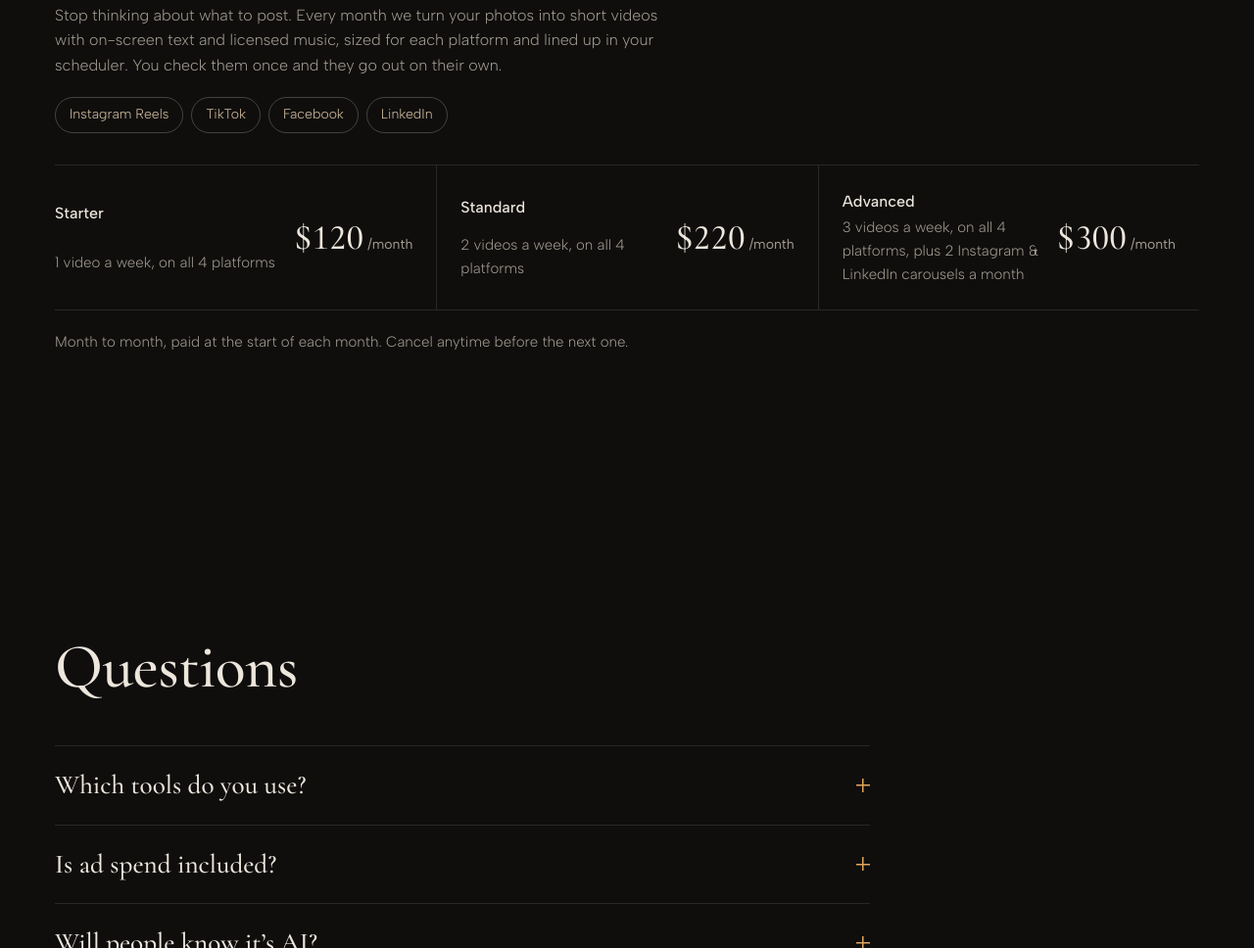
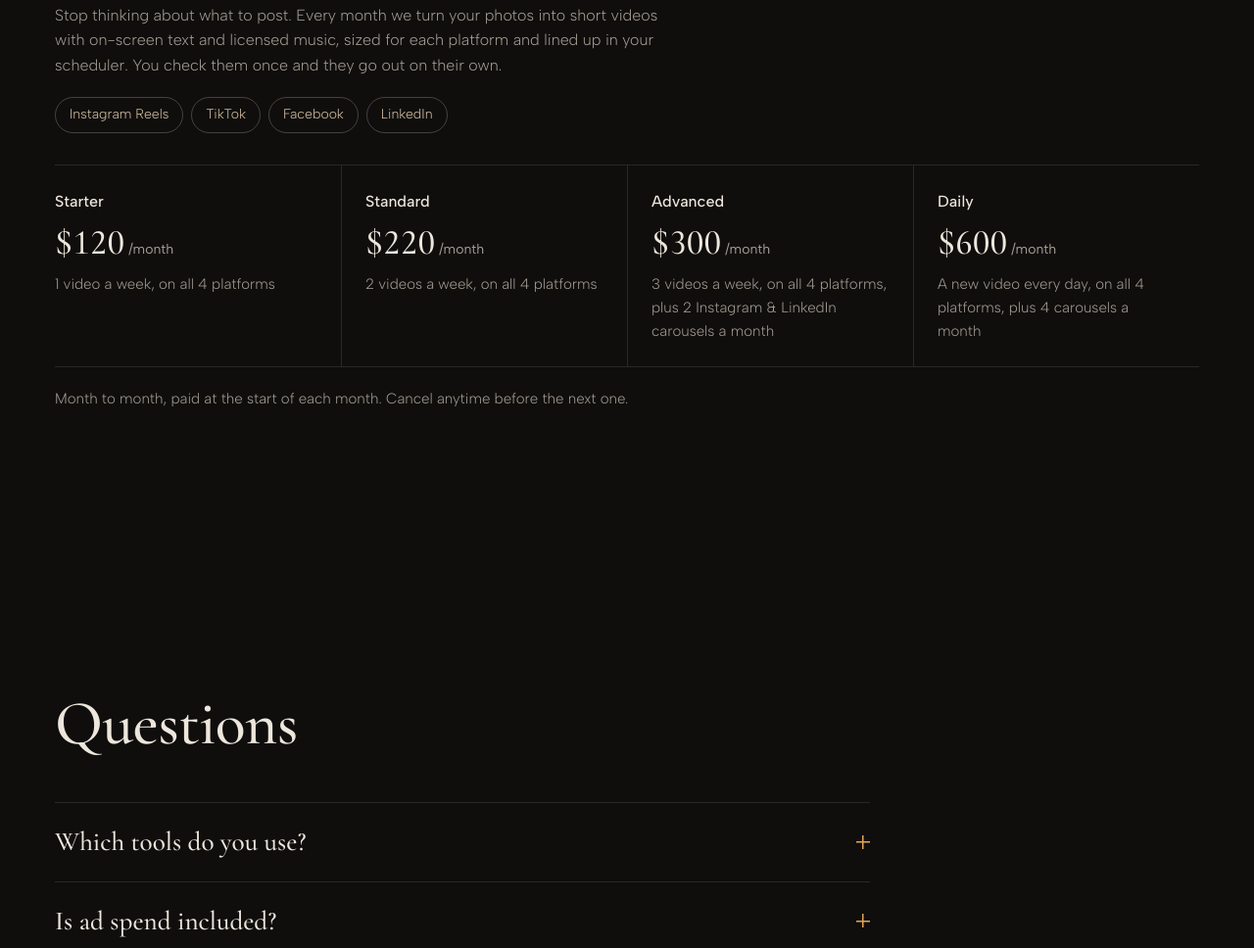
Before and after one commit to shieldnovastudios-labs/shieldnovastudios-site, a plain HTML site: page index.html in a window 1280 px wide. Shown: the part 3486-4454 px from the top of the page at 98% size. Drawn offline with nearby package versions, Linux system fonts and the light colour scheme.

Commit message:
Add Daily social pack: a video every day on all 4 platforms, $600/month

```diff
--- a/index.html
+++ b/index.html
@@ -135,6 +135,7 @@
           <li><span class="packs__name">Starter</span><span class="packs__price">$120<small>/month</small></span><span class="packs__what">1 video a week, on all 4 platforms</span></li>
           <li><span class="packs__name">Standard</span><span class="packs__price">$220<small>/month</small></span><span class="packs__what">2 videos a week, on all 4 platforms</span></li>
           <li><span class="packs__name">Advanced</span><span class="packs__price">$300<small>/month</small></span><span class="packs__what">3 videos a week, on all 4 platforms, plus 2 Instagram &amp; LinkedIn carousels a month</span></li>
+          <li><span class="packs__name">Daily</span><span class="packs__price">$600<small>/month</small></span><span class="packs__what">A new video every day, on all 4 platforms, plus 4 carousels a month</span></li>
         </ul>
         <p class="packs__terms reveal">Month to month, paid at the start of each month. Cancel anytime before the next one.</p>
 
@@ -202,6 +203,7 @@
             <option>Social posts · Starter, $120/month</option>
             <option>Social posts · Standard, $220/month</option>
             <option>Social posts · Advanced, $300/month</option>
+            <option>Social posts · Daily, $600/month</option>
             <option>Not sure yet</option>
           </select>
         </label>
--- a/styles.css
+++ b/styles.css
@@ -403,9 +403,9 @@ a { color: inherit; text-underline-offset: 0.2em; text-decoration-thickness: 1px
 .platforms { display: flex; flex-wrap: wrap; gap: 8px; list-style: none; margin: 20px 0 0; padding: 0; }
 .platforms li { padding: 6px 14px; border: 1px solid var(--line-strong); border-radius: 999px; font-size: 0.875rem; color: var(--accent-soft); }
 .packs__terms { margin-top: 20px; color: var(--muted); font-size: 0.9375rem; }
-@media (min-width: 760px) {
-  .packs { grid-template-columns: repeat(3, 1fr); border-bottom: 1px solid var(--line); }
-  .packs li { border-bottom: 0; padding: 24px 24px 24px 0; }
+@media (min-width: 1000px) {
+  .packs { grid-template-columns: repeat(4, 1fr); border-bottom: 1px solid var(--line); }
+  .packs li { border-bottom: 0; padding: 24px 24px 24px 0; grid-template-columns: 1fr; grid-template-areas: "name" "price" "what"; align-items: start; align-content: start; gap: 12px; }
   .packs li + li { padding-left: 24px; border-left: 1px solid var(--line); }
 }
 
```
